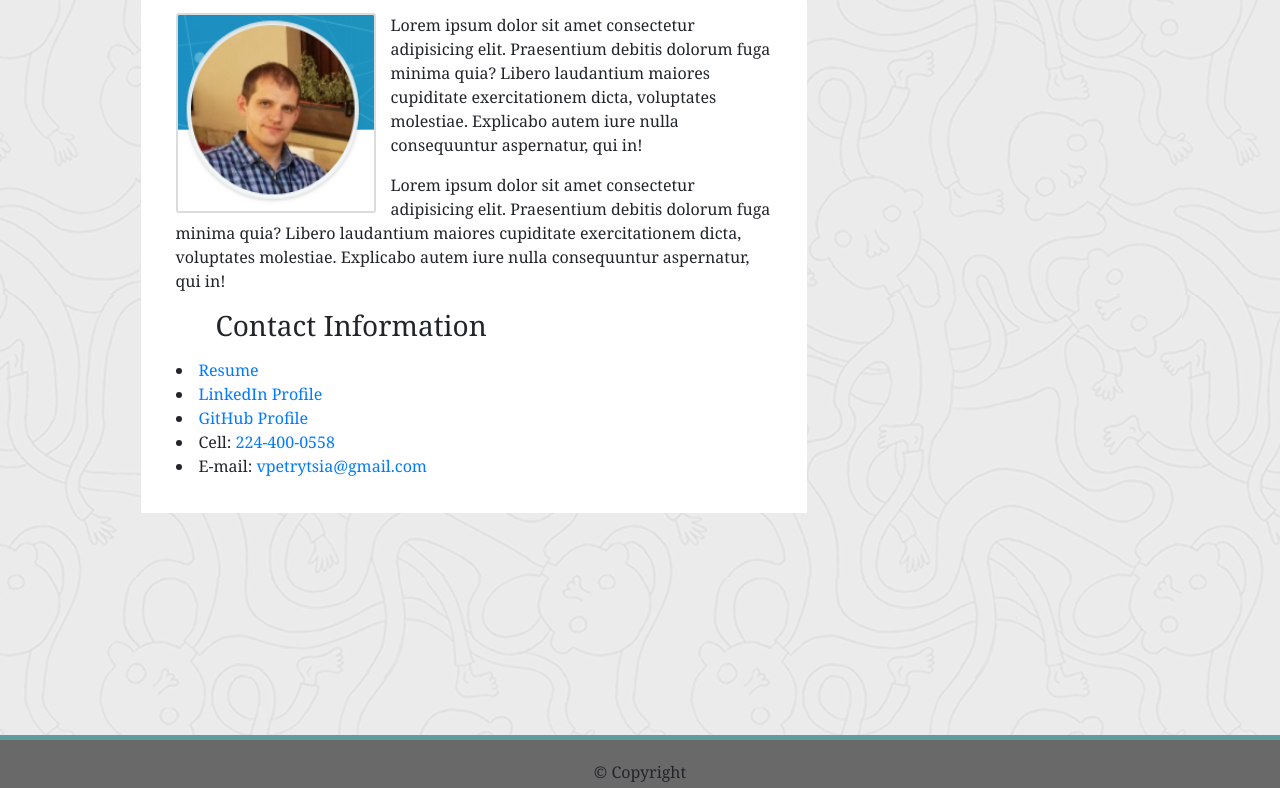
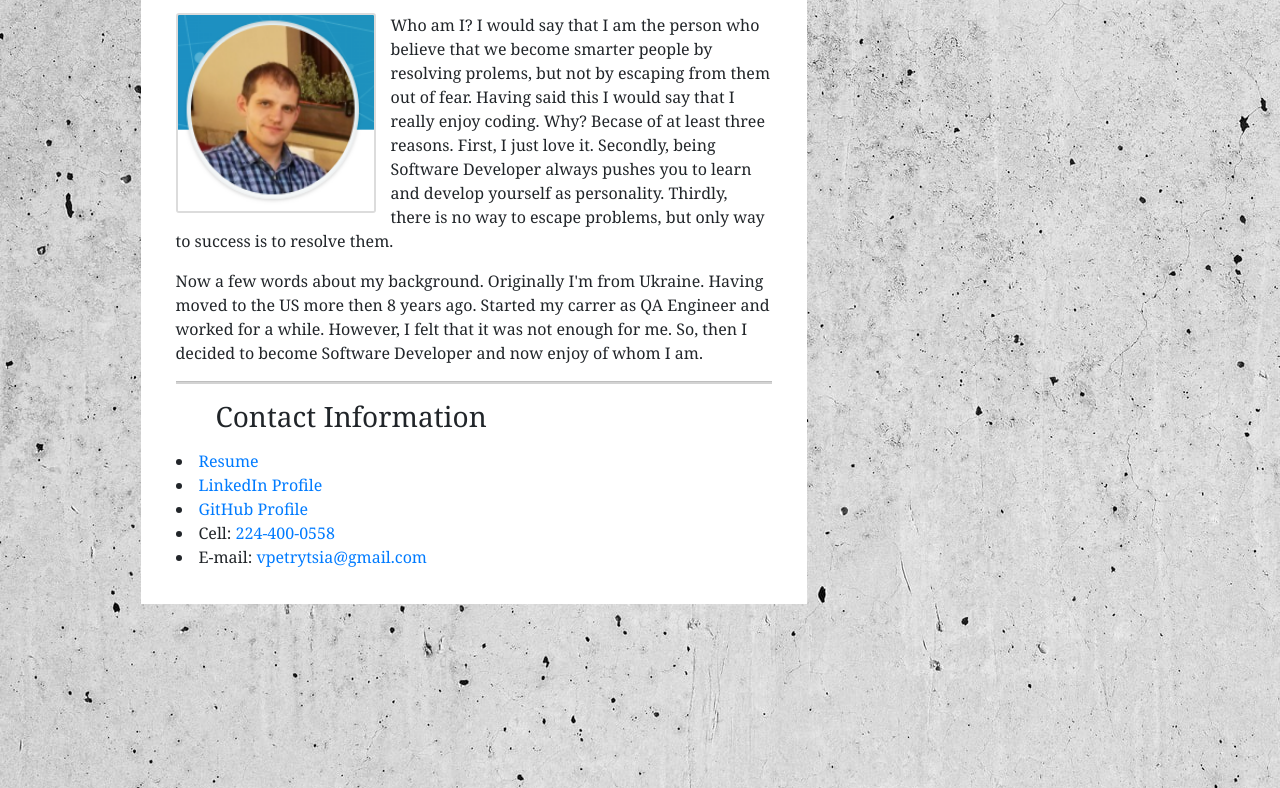
Before and after one commit to Volodya1989/Portfolio, a plain HTML site: page index.html in a window 1280 px wide. Shown: the part 302-1090 px from the top of the page. Drawn offline with nearby package versions, Linux system fonts and the light colour scheme.

Commit message:
article about me

```diff
--- a/assets/style.css
+++ b/assets/style.css
@@ -1,6 +1,6 @@
 body {
   background-color: lightgrey;
-  background-image: url(../assets/images/gtpfbg.png);
+  background-image: url(../assets/images/2.jpg);
   font-family: Georgia, "Times New Roman", Times, serif;
 }
 
--- a/index.html
+++ b/index.html
@@ -62,28 +62,45 @@
                 />
 
                 <p>
-                  Lorem ipsum dolor sit amet consectetur adipisicing elit.
-                  Praesentium debitis dolorum fuga minima quia? Libero
-                  laudantium maiores cupiditate exercitationem dicta, voluptates
-                  molestiae. Explicabo autem iure nulla consequuntur aspernatur,
-                  qui in!
+                  Who am I? I would say that I am the person who believe that we
+                  become smarter people by resolving prolems, but not by
+                  escaping from them out of fear. Having said this I would say
+                  that I really enjoy coding. Why? Becase of at least three
+                  reasons. First, I just love it. Secondly, being Software
+                  Developer always pushes you to learn and develop yourself as
+                  personality. Thirdly, there is no way to escape problems, but
+                  only way to success is to resolve them.
                 </p>
                 <p>
-                  Lorem ipsum dolor sit amet consectetur adipisicing elit.
-                  Praesentium debitis dolorum fuga minima quia? Libero
-                  laudantium maiores cupiditate exercitationem dicta, voluptates
-                  molestiae. Explicabo autem iure nulla consequuntur aspernatur,
-                  qui in!
+                  Now a few words about my background. Originally I'm from
+                  Ukraine. Having moved to the US more then 8 years ago. Started
+                  my carrer as QA Engineer and worked for a while. However, I
+                  felt that it was not enough for me. So, then I decided to
+                  become Software Developer and now enjoy of whom I am.
                 </p>
                 <div>
-                  <ul><h3>Contact Information</h3></ul>
+                  <hr />
+
+                  <ul>
+                    <h3>Contact Information</h3>
+                  </ul>
                   <li><a href="./assets/images/Resume.pdf">Resume</a></li>
-                  <li><a href="https://www.linkedin.com/in/volodymyr-petrytsya-497317196/">LinkedIn Profile</a></li>
-                  <li><a href="https://github.com/Volodya1989">GitHub Profile</a></li>
+                  <li>
+                    <a
+                      href="https://www.linkedin.com/in/volodymyr-petrytsya-497317196/"
+                      >LinkedIn Profile</a
+                    >
+                  </li>
+                  <li>
+                    <a href="https://github.com/Volodya1989">GitHub Profile</a>
+                  </li>
                   <li>Cell: <a href="#">224-400-0558</a></li>
-                  <li>E-mail: <a href="mailto:vpetrytsia@gmail.com">vpetrytsia@gmail.com</a></li>
-
-
+                  <li>
+                    E-mail:
+                    <a href="mailto:vpetrytsia@gmail.com"
+                      >vpetrytsia@gmail.com</a
+                    >
+                  </li>
                 </div>
               </div>
             </div>
@@ -113,6 +130,5 @@
       integrity="sha384-OgVRvuATP1z7JjHLkuOU7Xw704+h835Lr+6QL9UvYjZE3Ipu6Tp75j7Bh/kR0JKI"
       crossorigin="anonymous"
     ></script>
-
   </body>
 </html>
```
Also changed, not shown: assets/images/1.jpg (added), assets/images/2.jpg (added), assets/images/3.jpg (added), assets/images/see.jpg (added).
